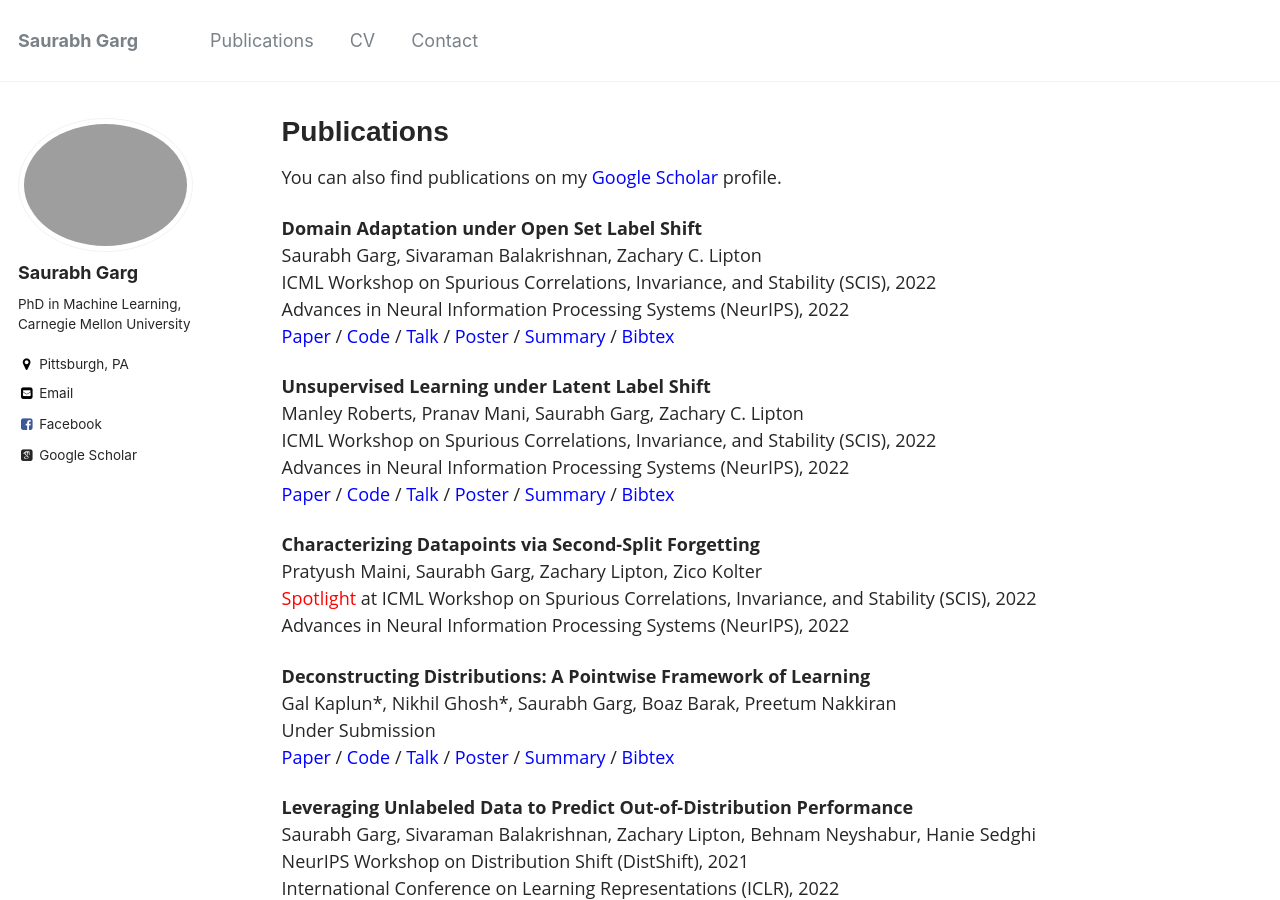
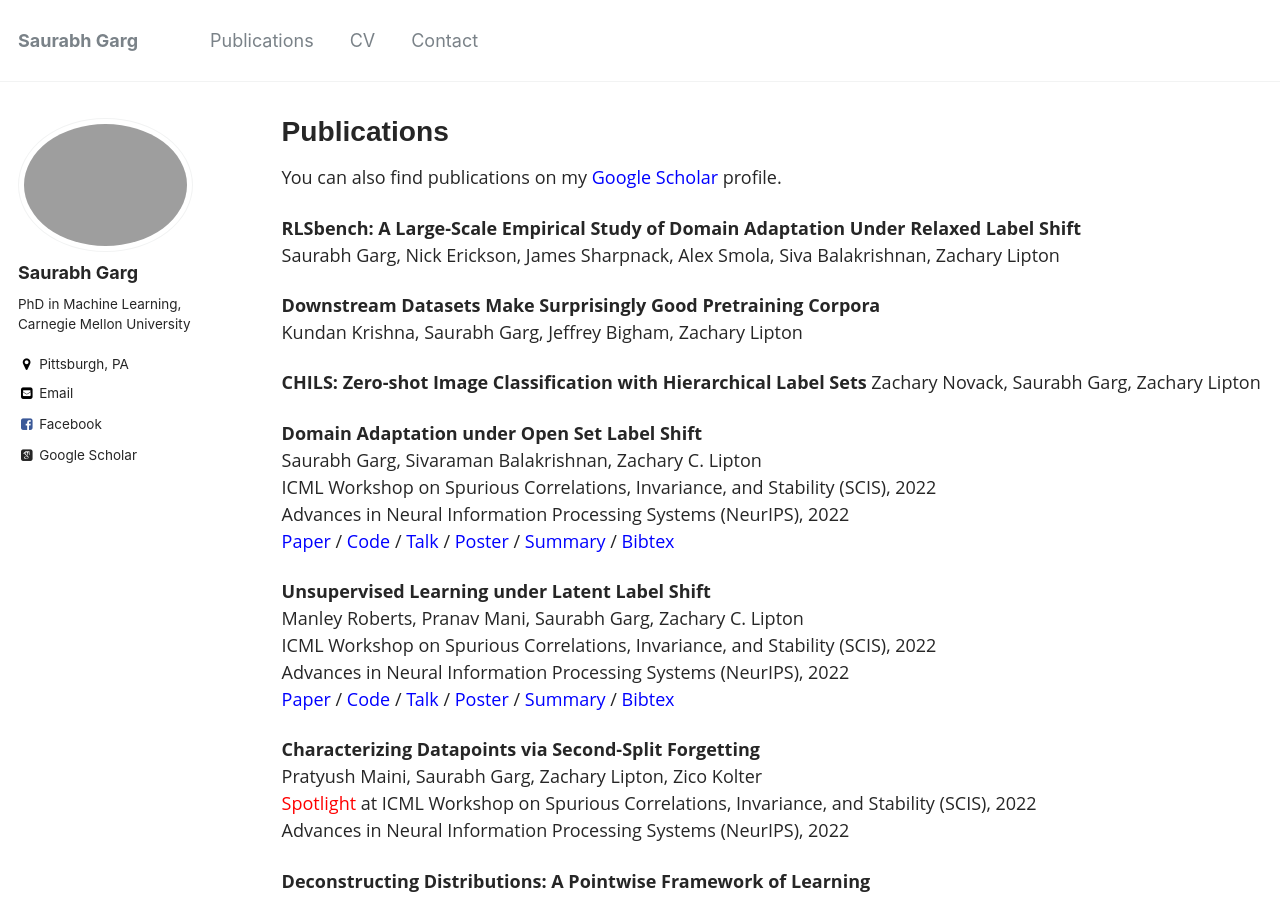
Before and after one commit to saurabhgarg1996/saurabhgarg1996.github.io, a Jekyll site: the page built from _pages/publications.md, in a window 1280 px wide and 900 px high. Built offline with Jekyll 4.4.1, drawn with Linux system fonts in a browser that asks for light colours; some web fonts are replaced.

```diff
--- a/_pages/publications.md
+++ b/_pages/publications.md
@@ -7,6 +7,18 @@ urlcolor: blue
 ---
 
 You can also find publications on my <span style="color:blue">[Google Scholar](https://scholar.google.com/citations?user=SAnJ1hIAAAAJ&hl=en")</span> profile.
+
+**RLSbench: A Large-Scale Empirical Study of Domain Adaptation Under Relaxed Label Shift**
+Saurabh Garg, Nick Erickson, James Sharpnack, Alex Smola, Siva Balakrishnan,  Zachary Lipton
+
+
+**Downstream Datasets Make Surprisingly Good Pretraining Corpora**
+Kundan Krishna, Saurabh Garg, Jeffrey Bigham, Zachary Lipton
+
+
+**CHILS: Zero-shot Image Classification with Hierarchical Label Sets**
+Zachary Novack, Saurabh Garg, Zachary Lipton
+
 
 
 **Domain Adaptation under Open Set Label Shift**
```
Also changed, not shown: _pages/about.md (+1 -0 lines).
